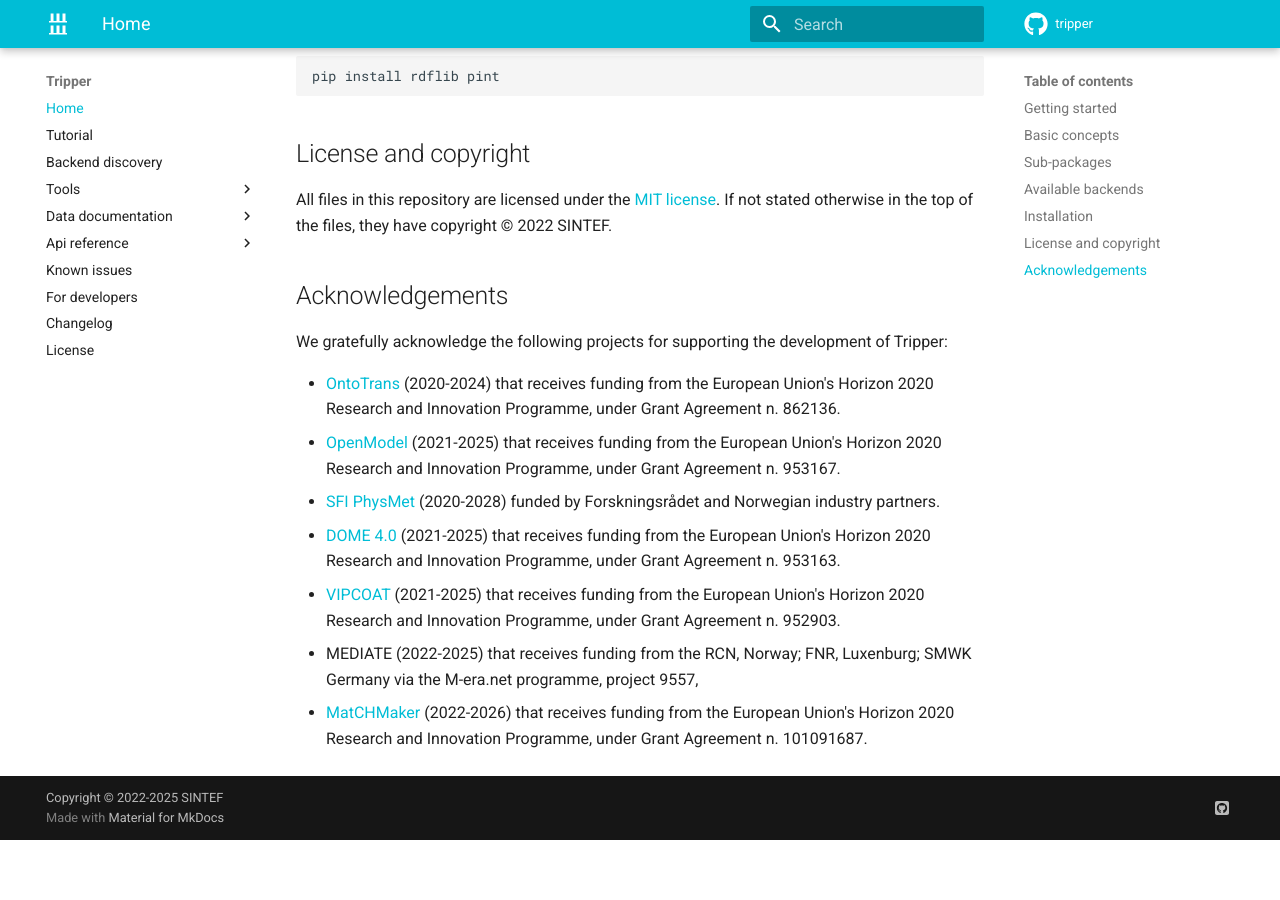
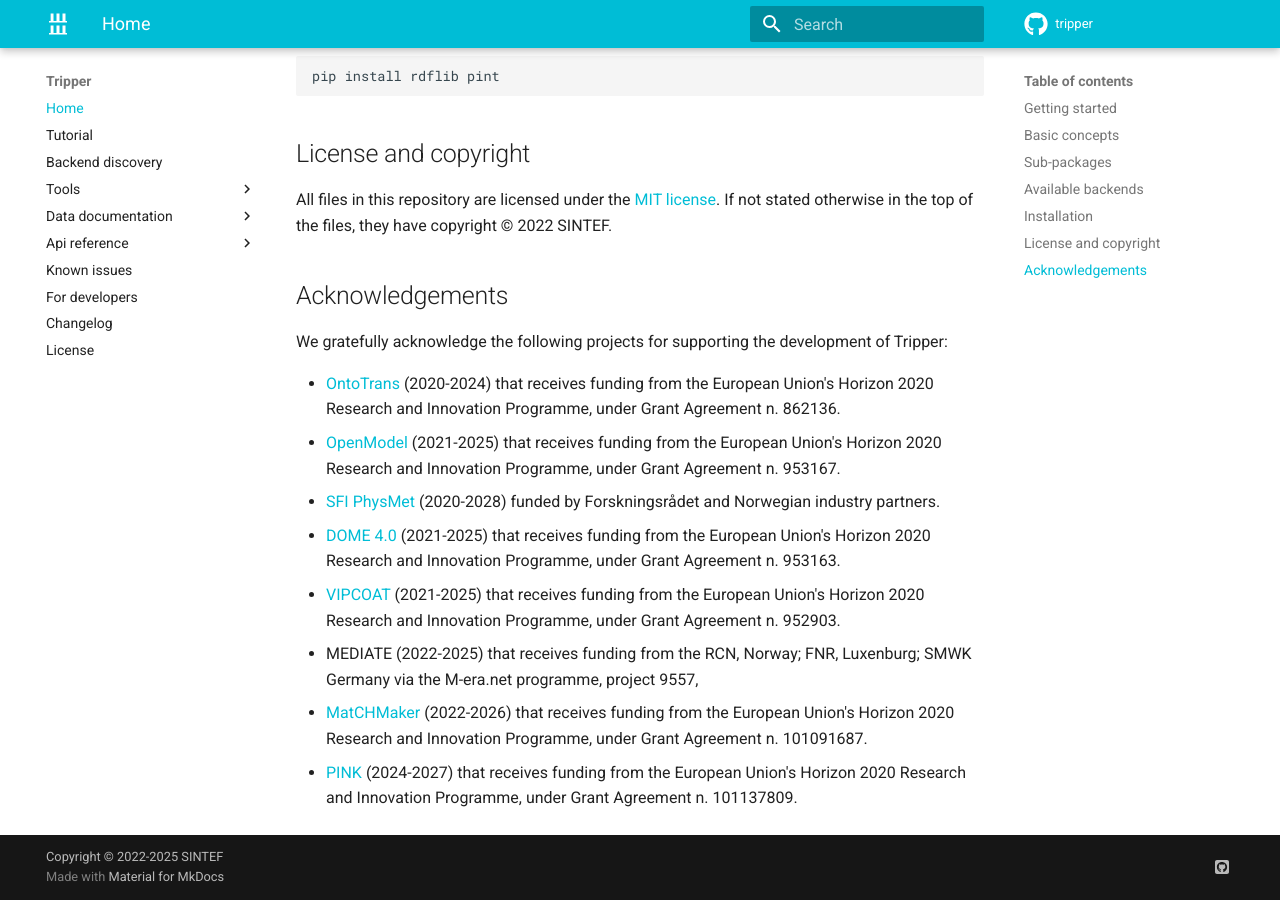
Before and after one commit to EMMC-ASBL/tripper, an MkDocs documentation site: the page built from docs/index.md, in a window 1280 px wide and 900 px high, scrolled down 2019 px. Built offline with MkDocs 1.6.1 and Material for MkDocs 9.7.7, drawn with Linux system fonts in a browser that asks for light colours; comment, search, counter and statistics services are not loaded; the version menu is left out; before the commit the page ends 2859 px from its top, so only the background shows below that.

Commit message:
Added PINK to contributing projects

```diff
--- a/docs/index.md
+++ b/docs/index.md
@@ -102,6 +102,7 @@
   - [VIPCOAT](https://www.vipcoat.eu/) (2021-2025) that receives funding from the European Union's Horizon 2020 Research and Innovation Programme, under Grant Agreement n. 952903.
   - MEDIATE (2022-2025) that receives funding from the RCN, Norway; FNR, Luxenburg; SMWK Germany via the M-era.net programme, project 9557,
   - [MatCHMaker](https://he-matchmaker.eu/) (2022-2026) that receives funding from the European Union's Horizon 2020 Research and Innovation Programme, under Grant Agreement n. 101091687.
+  - [PINK](https://pink-project.eu/) (2024-2027) that receives funding from the European Union's Horizon 2020 Research and Innovation Programme, under Grant Agreement n. 101137809.
 
 
 
```
Also changed, not shown: README.md (+1 -0 lines).
